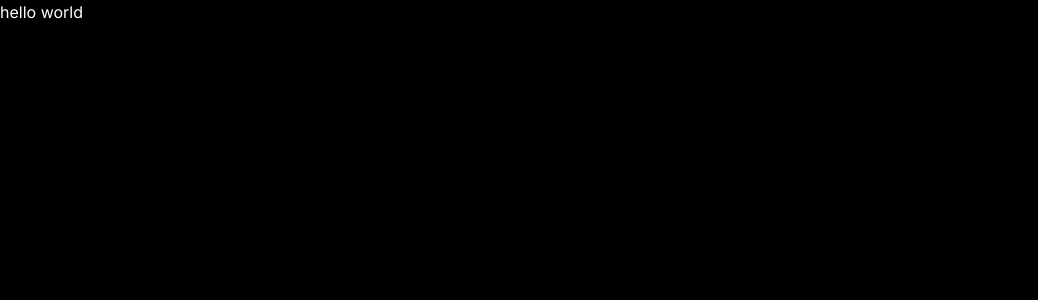
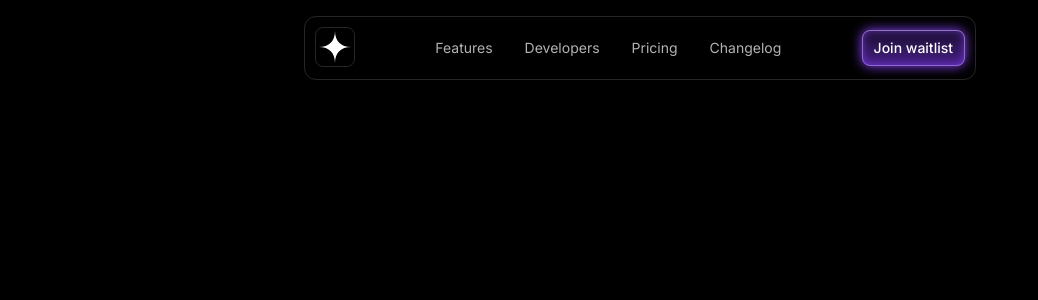
Before and after one commit to nihal-soni/seo.ai, a Next.js app: page / in a window 1280 px wide. Shown: the top 300 px of the page, without its empty margins (0-1038 px from the left). Built offline with nearby package versions, Linux system fonts and the light colour scheme.

Commit message:
feat: update Header component and integrate it into homepage

```diff
--- a/src/app/page.tsx
+++ b/src/app/page.tsx
@@ -1,9 +1,9 @@
-
+import { Header } from "@/sections/Header";
 
 export default function Home() {
   return (
-     <div>
-      hello world
-     </div>
+     <>
+     <Header />
+     </>
   );
 }
--- a/src/sections/Header.tsx
+++ b/src/sections/Header.tsx
@@ -0,0 +1,39 @@
+import LogoIcon from "@/assets/logo.svg";
+import MenuIcon from "@/assets/icon-menu.svg"
+
+
+export const Header = () => {
+    return (
+    <header className="py-4 border-b border-white/15 md:border-none">
+        <div className="container px-4 mx-auto">
+            <div className="flex justify-between items-center md:border border-white/15 md:p-2.5 rounded-xl max-w-2xl mx-auto">
+                <div>
+                    <div className="border h-10 w-10 rounded-lg inline-flex justify-center items-center border-white/15">
+                        <LogoIcon className="h-8 w-8" />
+                    </div>
+                </div>
+                <div className="hidden md:block">
+                    <nav className="flex gap-8 text-sm">
+                        <a href="#" className="text-white/70 hover:text-white transition">Features</a>
+                        <a href="#" className="text-white/70 hover:text-white transition">Developers</a>
+                        <a href="#" className="text-white/70 hover:text-white transition">Pricing</a>
+                        <a href="#" className="text-white/70 hover:text-white transition">Changelog</a>
+
+                    </nav>
+                </div>
+                <div className="flex gap-4 items-center">
+                    <button className="relative py-2 px-3 rounded-lg font-medium text-sm bg-gradient-to-b from-[#190d2e] to-[#4a208a] shadow-[0px_0px_12px_#8c45ff]">
+                        <div className="absolute inset-0">
+                            <div className="rounded-lg border border-white/20 absolute inset-0 [mask-image:linear-gradient(to_bottom,black,transparent)]"></div>
+                            <div className="rounded-lg border absolute inset-0 border-white/40 [mask-image:linear-gradient(to_top, black, transparent)]"></div>
+                            <div className="absolute inset-0 shadow-[0_0_10px_rgb(140,69,255,.7)_inset] rounded-lg"></div>
+                        </div>
+                        <span>Join waitlist</span>
+                    </button>
+                    <MenuIcon className="md:hidden" />
+                </div>
+            </div>
+        </div>
+    </header>
+    )
+}
```
